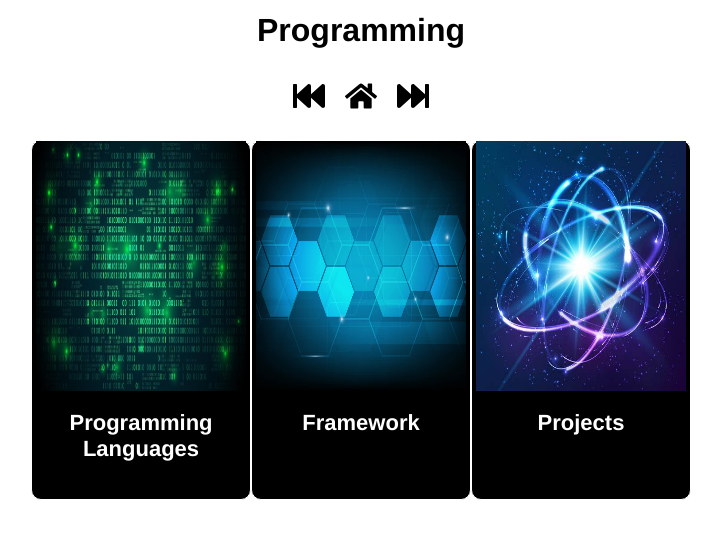
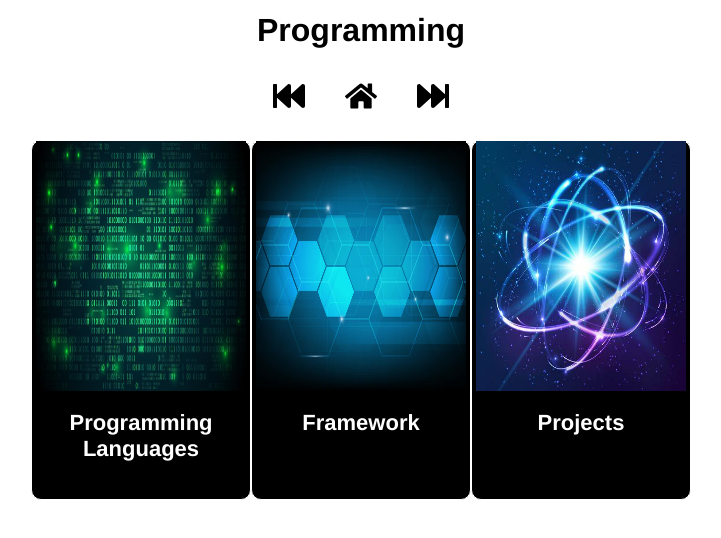
Before and after one commit to MateusHenriqDaSilva/Port, a Next.js app: page /programming in a window 1280 px wide. Shown: the top 538 px of the page, without its empty margins (279-1000 px from the left). Built offline with nearby package versions, Linux system fonts and the light colour scheme.

Commit message:
first commit

```diff
--- a/src/styles/subCabecalhoProgramming.module.css
+++ b/src/styles/subCabecalhoProgramming.module.css
@@ -11,7 +11,7 @@
 .link {
     cursor: pointer;
     justify-content: center;
-    padding: 0px 10px;
+    padding: 0px 20px;
     align-items: center;
     color: black;
     text-align: center;
```
